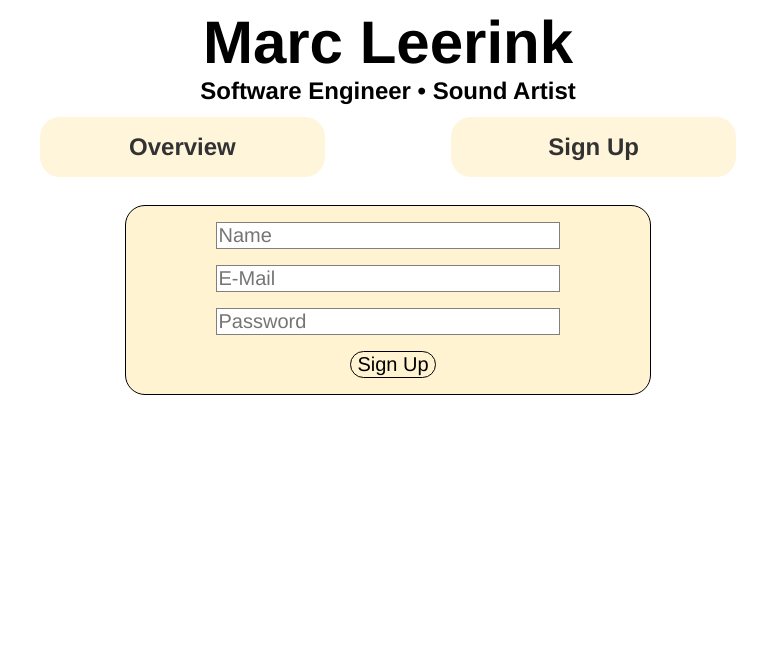
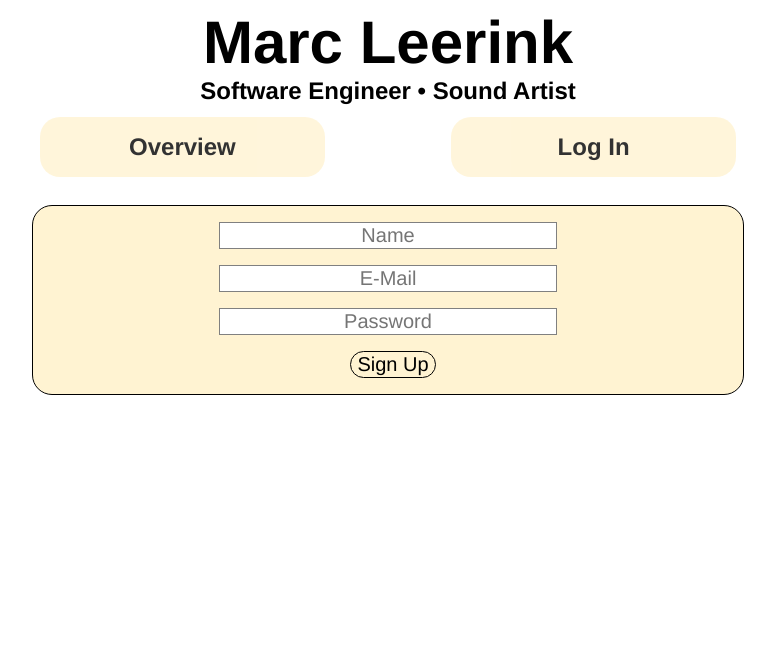
Before and after one commit to marcleerink/portfolio-website, a Flask app: page /sign-up in a window 1280 px wide. Shown: the top 651 px of the page, without its empty margins (252-1027 px from the left). Run offline with Flask 2, Linux system fonts and the light colour scheme; some web fonts are replaced.

Commit message:
preperation for first deploy on heroku

```diff
--- a/app/config.py
+++ b/app/config.py
@@ -2,7 +2,7 @@ from dotenv import load_dotenv
 from os import environ
 
 load_dotenv()
-SQLALCHEMY_DATABASE_URI = environ.get('DATABASE_URL')
+SQLALCHEMY_DATABASE_URI = environ.get('DATABASE_URL').replace('postgres://', 'postgresql://', 1)
 SQLALCHEMY_TRACK_MODIFICATIONS = False
 SQLALCHEMY_ECHO = False
 TODO_PER_PAGE = 2
--- a/app/messages/routes.py
+++ b/app/messages/routes.py
@@ -1,4 +1,4 @@
-from flask import Blueprint, render_template, request, url_for, redirect, flash
+from flask import Blueprint, render_template, request, url_for, redirect, flash, current_app
 from werkzeug.security import generate_password_hash, check_password_hash
 from .models import Message, User
 from flask_login import LoginManager, login_required, login_user, current_user, logout_user
@@ -29,7 +29,10 @@ def get_signup():
 @blueprint.post('/sign-up')
 def post_signup():
     #create a user
-    name = request.form.get('name')
+    name = request.form.get('name'),
+    email = request.form.get('email'),
+    password = request.form.get('password'),
+
     email = request.form.get('email')
     password = request.form.get('password')
 
--- a/app/static/css/form.css
+++ b/app/static/css/form.css
@@ -1,7 +1,8 @@
 .body, .form_wrap {
+    display:flex;
+    justify-content: center;
     margin: auto;
     margin-bottom: 0px;
-    width: 100%;
     box-sizing: inherit;
     text-align: center;
 }
@@ -9,8 +10,7 @@
 
 .form {
     display:flex;
-    width:auto;
-    justify-content: space-around;
+    justify-content: center;
     padding: 16px;
     border: 1px solid black;
     border-radius: 20px;
@@ -33,9 +33,10 @@ form li + li {
 input,textarea {
     font-family: raleway, Helvetica, sans-serif;
     font-size: min(4vw, 20px);
-    width:100%;
+    width:80vw;
     box-sizing: border-box;
     border: 1px solid grey;
+    text-align: center;
 }
 
 input:focus,textarea:focus {
@@ -53,24 +54,27 @@ textarea {
 
     }
 
+
+
 @media (min-width: 900px) {
     .form {
-        width:40%;
+        width:55%;
     }
     ul {
         width:100%;
     }
-    input,textarea {
-        width:70%;
-
+    input {
+        width:50%;
     }
     textarea {
         height: 10em;
+        width:100%;
+
     }
 
 }
 @media (max-width: 900px) {
     .form {
-        width:auto;
+        width:100%;
     }
 }
--- a/app/templates/messages/contact_form.html
+++ b/app/templates/messages/contact_form.html
@@ -46,7 +46,7 @@
 </section>
     <div class="links">
         {% if current_user.is_authenticated %}
-        <a class= "nav_button" href={{ url_for('messages.logout') }}>Log Out</a>
+        <a class= "button2" href={{ url_for('messages.logout') }}>Log Out</a>
         {% endif %}
         <a class= "button2" href={{url_for('simple_pages.index')}}>Overview</a>
     </div>
--- a/app/templates/messages/login.html
+++ b/app/templates/messages/login.html
@@ -45,7 +45,7 @@
     </form>
 </section>
     <div class="links">
-        <a class= "nav_button" href={{url_for('messages.get_signup')}}>Sign Up</a>
+        <a class= "button2" href={{url_for('messages.get_signup')}}>Sign Up</a>
         <a class= "button2" href={{url_for('simple_pages.index')}}>Overview</a>
     </div>
   {% endblock %}
--- a/app/templates/messages/signup.html
+++ b/app/templates/messages/signup.html
@@ -11,7 +11,7 @@
   </section>
   <nav class="navbar">
     <a class= "nav_button" href={{url_for('simple_pages.index')}}>Overview</a>
-    <a class= "nav_button" href={{url_for('messages.get_signup')}}>Sign Up</a>
+    <a class= "nav_button" href={{url_for('messages.get_login')}}>Log In</a>
   </nav>
 <section class="body form_wrap">
     <form action="/sign-up" class="form" method="post">
@@ -43,7 +43,7 @@
     </form>
 </section>
     <div class="links">
-        <a class= "nav_button" href={{url_for('messages.get_login')}}>Log In</a>
+        <a class= "button2" href={{url_for('messages.get_login')}}>Log In</a>
         <a class= "button2" href={{url_for('simple_pages.index')}}>Overview</a>
     </div>
   {% endblock %}
```
Also changed, not shown: 1 other file.
